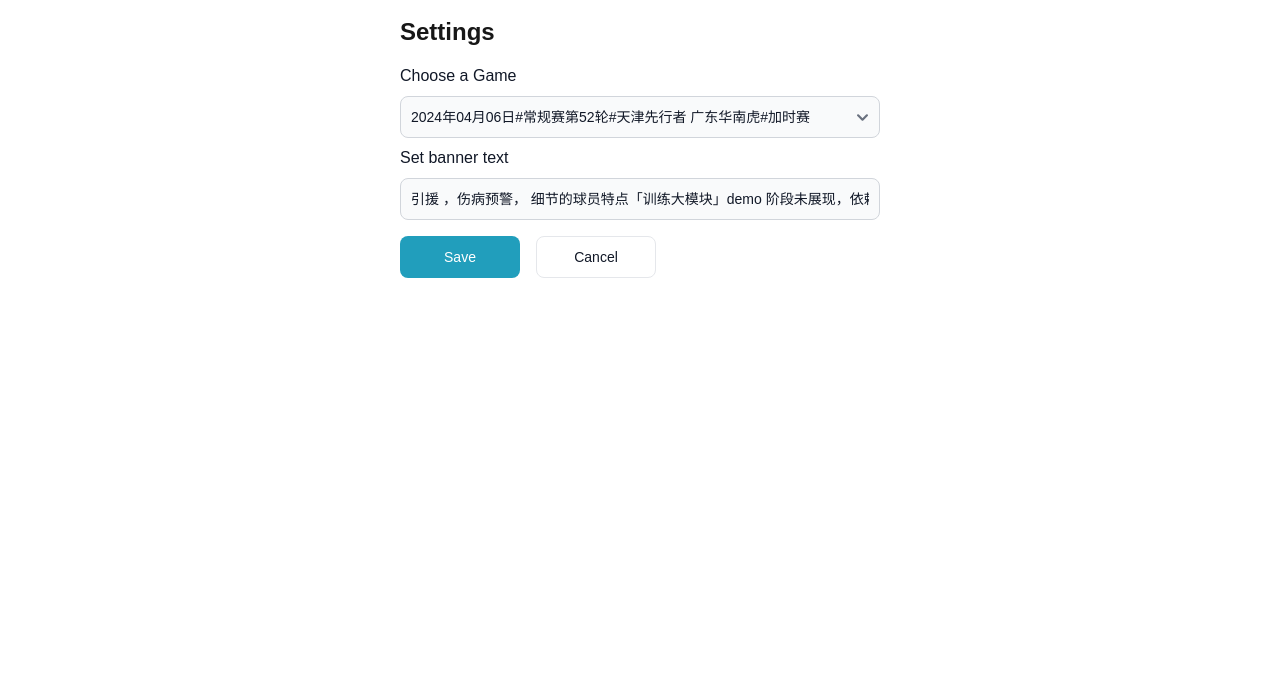
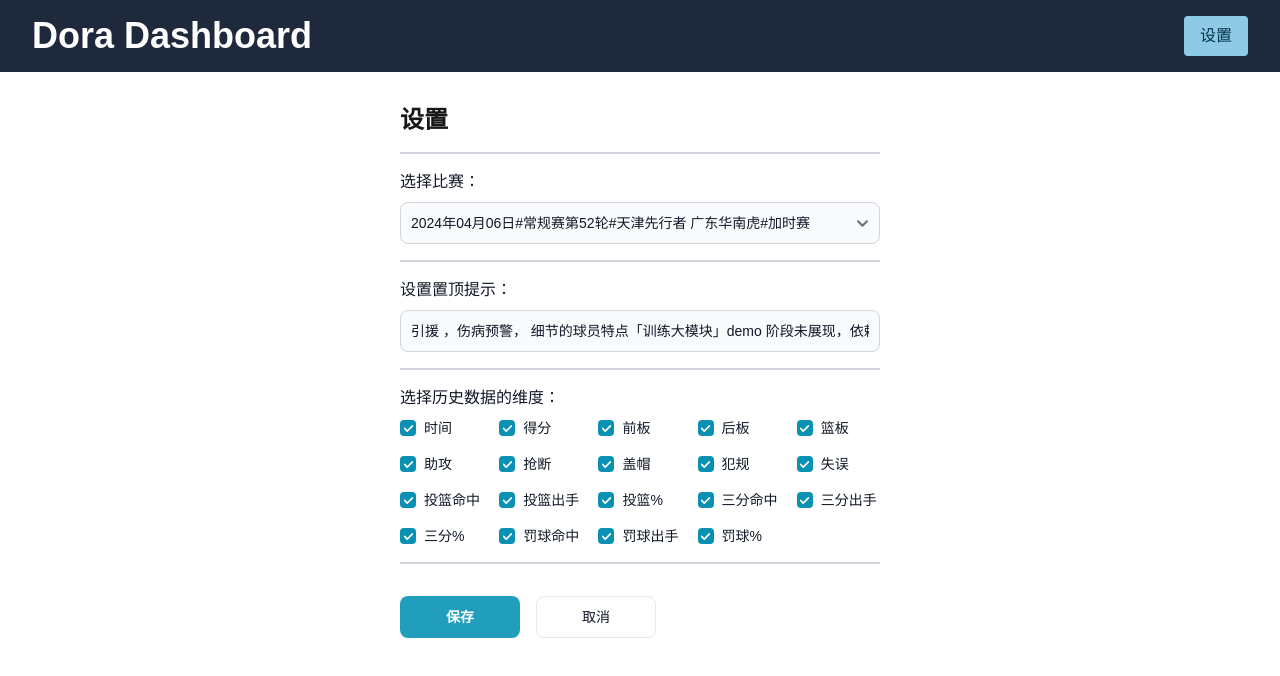
Before and after one commit to shihongji/dora-dashboard, a Next.js app: page /settings in a window 1280 px wide. Shown: the top 676 px of the page. Built offline with nearby package versions, Linux system fonts and the light colour scheme.

Commit message:
settings check metics (#13)

```diff
--- a/app/settings/page.tsx
+++ b/app/settings/page.tsx
@@ -1,8 +1,10 @@
 // app/settings/page.tsx
 "use client"; // Add this to ensure it's treated as a client component
-import React, { useState } from "react";
+import React, { useEffect, useState } from "react";
 import { useRouter } from "next/navigation";
 import { Label, Button, Select, TextInput } from "flowbite-react";
+import HistoryData from "@/components/HistoryDataChecker";
+import Header from "@/components/Header";
 
 const Settings: React.FC = () => {
   const router = useRouter();
@@ -10,8 +12,80 @@ const Settings: React.FC = () => {
   const [bannerText, setBannerText] = useState(
     "引援 ，伤病预警， 细节的球员特点「训练大模块」demo 阶段未展现，依赖后续大规模训练算法调优。"
   );
+  const initialData = [
+    { index: 0, nameEn: "playTime", nameCn: "时间", display: true },
+    { index: 1, nameEn: "points", nameCn: "得分", display: true },
+    { index: 2, nameEn: "offensiveRebounds", nameCn: "前板", display: true },
+    { index: 3, nameEn: "defensiveRebounds", nameCn: "后板", display: true },
+    { index: 4, nameEn: "totalRebounds", nameCn: "篮板", display: true },
+    { index: 5, nameEn: "assists", nameCn: "助攻", display: true },
+    { index: 6, nameEn: "steals", nameCn: "抢断", display: true },
+    { index: 7, nameEn: "blocks", nameCn: "盖帽", display: true },
+    { index: 8, nameEn: "fouls", nameCn: "犯规", display: true },
+    { index: 9, nameEn: "turnovers", nameCn: "失误", display: true },
+    { index: 10, nameEn: "fieldGoalsMade", nameCn: "投篮命中", display: true },
+    {
+      index: 11,
+      nameEn: "fieldGoalsAttempted",
+      nameCn: "投篮出手",
+      display: true,
+    },
+    {
+      index: 12,
+      nameEn: "fieldGoalPercentage",
+      nameCn: "投篮%",
+      display: true,
+    },
+    {
+      index: 13,
+      nameEn: "threePointersMade",
+      nameCn: "三分命中",
+      display: true,
+    },
+    {
+      index: 14,
+      nameEn: "threePointersAttempted",
+      nameCn: "三分出手",
+      display: true,
+    },
+    {
+      index: 15,
+      nameEn: "threePointPercentage",
+      nameCn: "三分%",
+      display: true,
+    },
+    { index: 16, nameEn: "freeThrowsMade", nameCn: "罚球命中", display: true },
+    {
+      index: 17,
+      nameEn: "freeThrowsAttempted",
+      nameCn: "罚球出手",
+      display: true,
+    },
+    {
+      index: 18,
+      nameEn: "freeThrowPercentage",
+      nameCn: "罚球%",
+      display: true,
+    },
+  ];
 
+  const [historicalData, setHistoricalData] = useState(initialData);
+
+  useEffect(() => {
+    const storedData = localStorage.getItem("historicalData");
+    if (storedData) {
+      setHistoricalData(JSON.parse(storedData));
+    }
+  }, []);
+  const handleCheckboxChange = (index: number) => {
+    const updatedData = historicalData.map((item) =>
+      item.index === index ? { ...item, display: !item.display } : item
+    );
+    setHistoricalData(updatedData);
+  };
   const handleSubmit = () => {
+        // Save historical data display settings
+        localStorage.setItem("historicalData", JSON.stringify(historicalData));
     if (selectGame === "0406") {
       localStorage.setItem(
         "videoUrl",
@@ -32,11 +106,14 @@ const Settings: React.FC = () => {
   };
 
   return (
-    <div className="p-4 h-2/6 w-2/5 mx-auto">
-      <h1 className="text-2xl font-bold mb-4">Settings</h1>
+    <div>
+    <Header />
+    <div className="mt-4 p-4 h-2/6 w-2/5 mx-auto">
+      <h1 className="text-2xl font-bold mb-4">设置</h1>
+      <hr className="my-4 border-t-2 border-gray-300" />
       <div className="mb-4 block">
         <div className="mb-2 block">
-          <Label className="text-base" htmlFor="games" value="Choose a Game" />
+          <Label className="text-base" htmlFor="games" value="选择比赛：" />
         </div>
         <Select
           className="text-base"
@@ -52,11 +129,12 @@ const Settings: React.FC = () => {
             2024年10月13日#常规赛第1轮#辽宁本钢 浙江稠州金租#第三节
           </option>
         </Select>
+      <hr className="my-4 border-t-2 border-gray-300" />
         <div className="my-2 block">
           <Label
             className="text-base"
             htmlFor="banner"
-            value="Set banner text"
+            value="设置置顶提示："
           />
         </div>
         <TextInput
@@ -67,19 +145,27 @@ const Settings: React.FC = () => {
           onChange={(e) => setBannerText(e.target.value)}
         />
       </div>
-      <div className="flex items-start gap-4 flex-wrap">
-        <Button size="md" onClick={handleSubmit} className="w-1/4 bg-cp-blue">
-          Save
+      <hr className="my-4 border-t-2 border-gray-300" />
+      {/* Pass historicalData and handleCheckboxChange as props */}
+      <HistoryData
+        historicalData={historicalData}
+        onCheckboxChange={handleCheckboxChange}
+      />
+      <hr className="my-4 border-t-2 border-gray-300" />
+      <div className="flex items-start gap-4 flex-wrap mt-8 ">
+        <Button size="md" onClick={handleSubmit} className="w-1/4 bg-cp-blue text-xl font-bold">
+        保存
         </Button>
         <Button
           color="gray"
           size="md"
           onClick={() => router.push("/")}
-          className="w-1/4"
+          className="w-1/4 text-xl"
         >
-          Cancel
+        取消
         </Button>
       </div>
+    </div>
     </div>
   );
 };
--- a/components/Header.tsx
+++ b/components/Header.tsx
@@ -10,7 +10,7 @@ const Header: React.FC = () => {
       <button
         onClick={() => router.push("/settings")}
         className="bg-cp-light-blue text-cp-dark-blue py-2 px-4 rounded"
-        >Settings</button>
+        >设置</button>
     </header>
   );
 };
--- /dev/null
+++ b/components/HistoryDataChecker.tsx
@@ -0,0 +1,32 @@
+"use client"; // Add this to ensure it's treated as a client component
+import React from "react";
+import { Label, Checkbox } from "flowbite-react";
+
+interface HistoryDataProps {
+  historicalData: { index: number; nameEn: string; nameCn: string; display: boolean }[];
+  onCheckboxChange: (index: number) => void;
+}
+const HistoryData: React.FC<HistoryDataProps> = ({ historicalData, onCheckboxChange }) => {
+
+
+
+  return (
+    <div className="my-2 block">
+      <Label htmlFor="checkbox" value="选择历史数据的维度：" className="text-base"/>
+      <div className="grid grid-cols-5 gap-4 my-2" id="checkbox">
+        {historicalData.map((item) => (
+          <div key={item.index} className="flex items-center gap-2">
+            <Checkbox
+              id={item.nameEn}
+              checked={item.display}
+              onChange={() => onCheckboxChange(item.index)}
+            />
+            <Label htmlFor={item.nameEn}>{item.nameCn}</Label>
+          </div>
+        ))}
+      </div>
+    </div>
+  );
+};
+
+export default HistoryData;
--- a/components/PlayerStats.tsx
+++ b/components/PlayerStats.tsx
@@ -42,6 +42,19 @@ const PlayerStats: React.FC<PlayerStatsProps> = ({
   teamHome,
 }) => {
   const [player, setPlayer] = useState<Player | null>(null);
+  const [selectedMetrics, setSelectedMetrics] = useState<string[]>([]);
+
+  useEffect(() => {
+    // Retrieve and filter selected metrics from localStorage
+    const storedData = localStorage.getItem("historicalData");
+    if (storedData) {
+      const metrics = JSON.parse(storedData)
+        .filter((metric: { display: boolean }) => metric.display)
+        .map((metric: { nameEn: string }) => metric.nameEn);
+      setSelectedMetrics(metrics);
+    }
+  }, []);
+
   useEffect(() => {
     if (!playerId) {
       return;
@@ -70,53 +83,43 @@ const PlayerStats: React.FC<PlayerStatsProps> = ({
       <div className="text-center text-gray-500">Loading player stats...</div>
     );
 
+    const metricLabels: { [key: string]: string } = {
+      playTime: "时间",
+      points: "得分",
+      offensiveRebounds: "前板",
+      defensiveRebounds: "后板",
+      totalRebounds: "篮板",
+      assists: "助攻",
+      steals: "抢断",
+      blocks: "盖帽",
+      fouls: "犯规",
+      turnovers: "失误",
+      fieldGoalsMade: "投篮命中",
+      fieldGoalsAttempted: "投篮出手",
+      fieldGoalPercentage: "投篮%",
+      threePointersMade: "三分命中",
+      threePointersAttempted: "三分出手",
+      threePointPercentage: "三分%",
+      freeThrowsMade: "罚球命中",
+      freeThrowsAttempted: "罚球出手",
+      freeThrowPercentage: "罚球%",
+    };
+
     return (
       <div className="overflow-x-auto">
-      <Table className="text-center table-fixed">
-        <Table.Head>
-          <Table.HeadCell>时间</Table.HeadCell>
-          <Table.HeadCell>得分</Table.HeadCell>
-          <Table.HeadCell>前板</Table.HeadCell>
-          <Table.HeadCell>后板</Table.HeadCell>
-          <Table.HeadCell>篮板</Table.HeadCell>
-          <Table.HeadCell>助攻</Table.HeadCell>
-          <Table.HeadCell>抢断</Table.HeadCell>
-          <Table.HeadCell>盖帽</Table.HeadCell>
-          <Table.HeadCell>犯规</Table.HeadCell>
-          <Table.HeadCell>失误</Table.HeadCell>
-          <Table.HeadCell>投篮<br></br>命中</Table.HeadCell>
-          <Table.HeadCell>投篮<br></br>出手</Table.HeadCell>
-          <Table.HeadCell>三分<br></br>命中</Table.HeadCell>
-          <Table.HeadCell>三分<br></br>出手</Table.HeadCell>
-          <Table.HeadCell>罚球<br></br>命中</Table.HeadCell>
-          <Table.HeadCell>罚球<br></br>出手</Table.HeadCell>
-          <Table.HeadCell>投篮%</Table.HeadCell>
-          <Table.HeadCell>三分%</Table.HeadCell>
-          <Table.HeadCell>罚球%</Table.HeadCell>
+        <Table className="text-center table-fixed text-base">
+          <Table.Head className="text-base">
+            {selectedMetrics.map((metric) => (
+              <Table.HeadCell key={metric}>{metricLabels[metric]}</Table.HeadCell>
+            ))}
           </Table.Head>
           <Table.Body className="divide-y">
             <Table.Row className="bg-white dark:border-gray-700 dark:bg-gray-800">
-            <Table.Cell>
-              {player.stats.playTime}
+              {selectedMetrics.map((metric) => (
+                <Table.Cell key={metric} className="text-gray-800">
+                  {player.stats[metric as keyof PlayerStats]}
                 </Table.Cell>
-            <Table.Cell>{player.stats.points}</Table.Cell>
-            <Table.Cell>{player.stats.offensiveRebounds}</Table.Cell>
-            <Table.Cell>{player.stats.defensiveRebounds}</Table.Cell>
-            <Table.Cell>{player.stats.totalRebounds}</Table.Cell>
-            <Table.Cell>{player.stats.assists}</Table.Cell>
-            <Table.Cell>{player.stats.steals}</Table.Cell>
-            <Table.Cell>{player.stats.blocks}</Table.Cell>
-            <Table.Cell>{player.stats.fouls}</Table.Cell>
-            <Table.Cell>{player.stats.turnovers}</Table.Cell>
-            <Table.Cell>{player.stats.fieldGoalsMade}</Table.Cell>
-            <Table.Cell>{player.stats.fieldGoalsAttempted}</Table.Cell>
-            <Table.Cell>{player.stats.threePointersMade}</Table.Cell>
-            <Table.Cell>{player.stats.threePointersAttempted}</Table.Cell>
-            <Table.Cell>{player.stats.freeThrowsMade}</Table.Cell>
-            <Table.Cell>{player.stats.freeThrowsAttempted}</Table.Cell>
-            <Table.Cell>{player.stats.fieldGoalPercentage}</Table.Cell>
-            <Table.Cell>{player.stats.threePointPercentage}</Table.Cell>
-            <Table.Cell>{player.stats.freeThrowPercentage}</Table.Cell>
+              ))}
             </Table.Row>
           </Table.Body>
         </Table>
--- a/package.json
+++ b/package.json
@@ -1,6 +1,7 @@
 {
   "name": "dashboard-front",
-  "version": "0.1.0",
+  "version": "0.8.0",
+  "description": "Dashboard Frontend for demo",
   "private": true,
   "scripts": {
     "dev": "next dev",
```
Also changed, not shown: 1 other file (tests, documents, lock files or other folders). Lines whose indentation alone changed are shown as unchanged.
